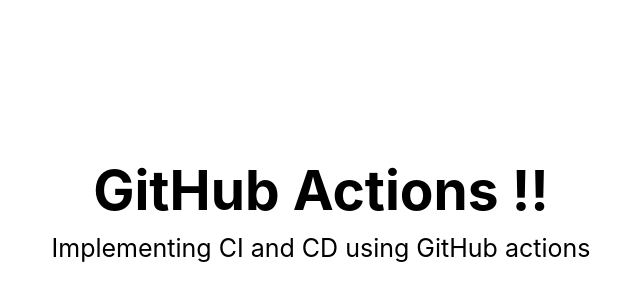
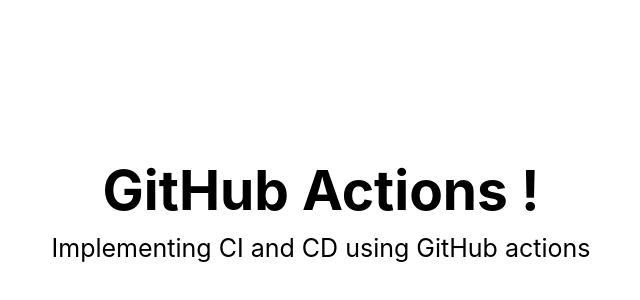
Before and after one commit to htnicayh/CI-CD, a website: page index.html in a window 1280 px wide. Shown: the part 190-490 px from the top of the page, without its empty margins (319-959 px from the left). Drawn offline with Linux system fonts and the light colour scheme.

Commit message:
change static

```diff
--- a/index.html
+++ b/index.html
@@ -35,7 +35,7 @@
 </head>
 <body>
 <div class='container'>
-  <h1>GitHub Actions !!</h1>
+  <h1>GitHub Actions !</h1>
   <p>Implementing CI and CD using GitHub actions</p>
 </div>
 </body>
```
